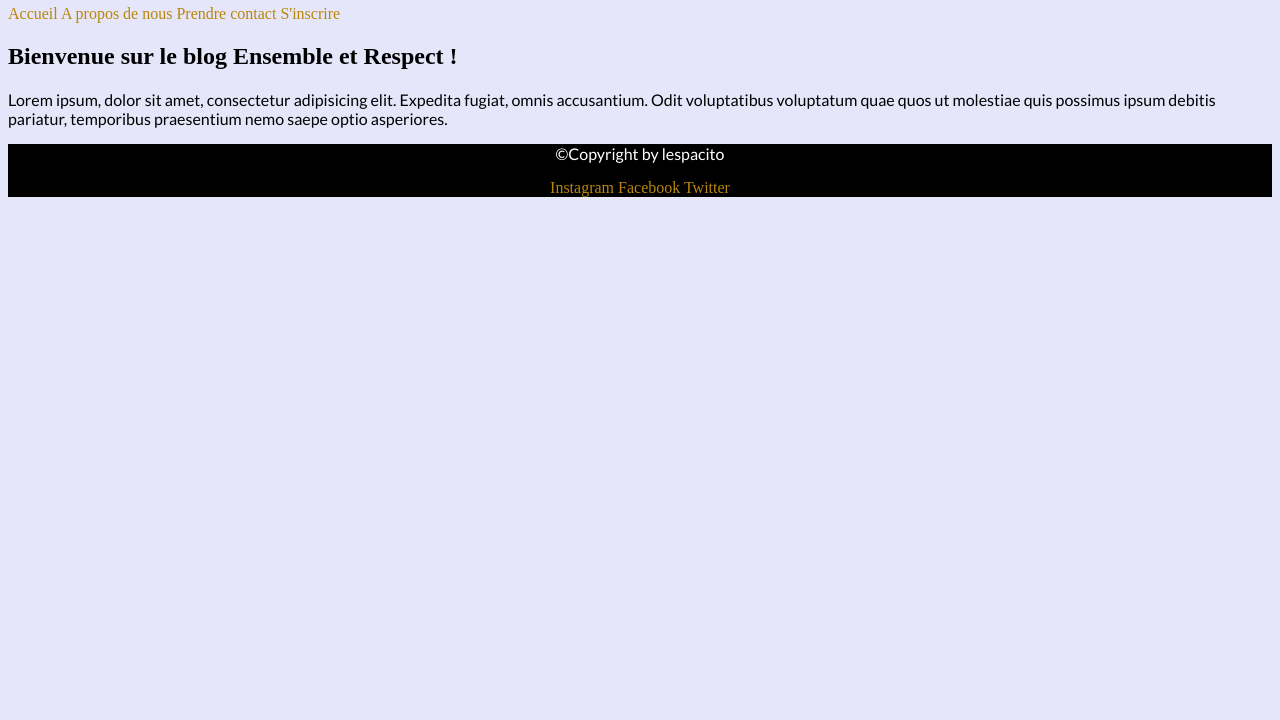
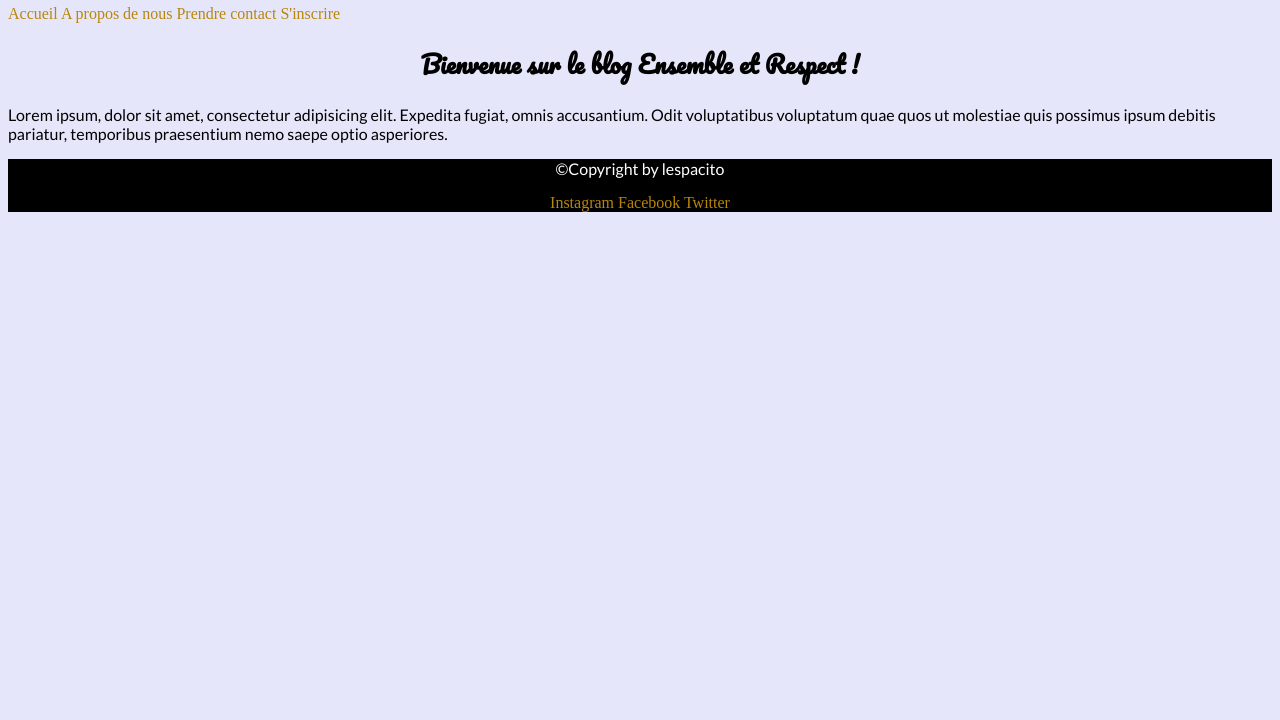
Before and after one commit to lespacito/ensemblerespect, a plain HTML site: page index.html in a window 1280 px wide. Shown: the part 80-800 px from the top of the page. Drawn offline with Linux system fonts and the light colour scheme.

Commit message:
Add files via upload

```diff
--- a/style.css
+++ b/style.css
@@ -26,6 +26,11 @@ h1{
 	text-align: center;
 }
 
+h2{
+	font-family: 'Pacifico', cursive;
+	text-align: center;
+}
+
 p{
 	font-family: 'Lato', sans-serif;
 }
```
Also changed, not shown: about.html (+4 -1 lines).
